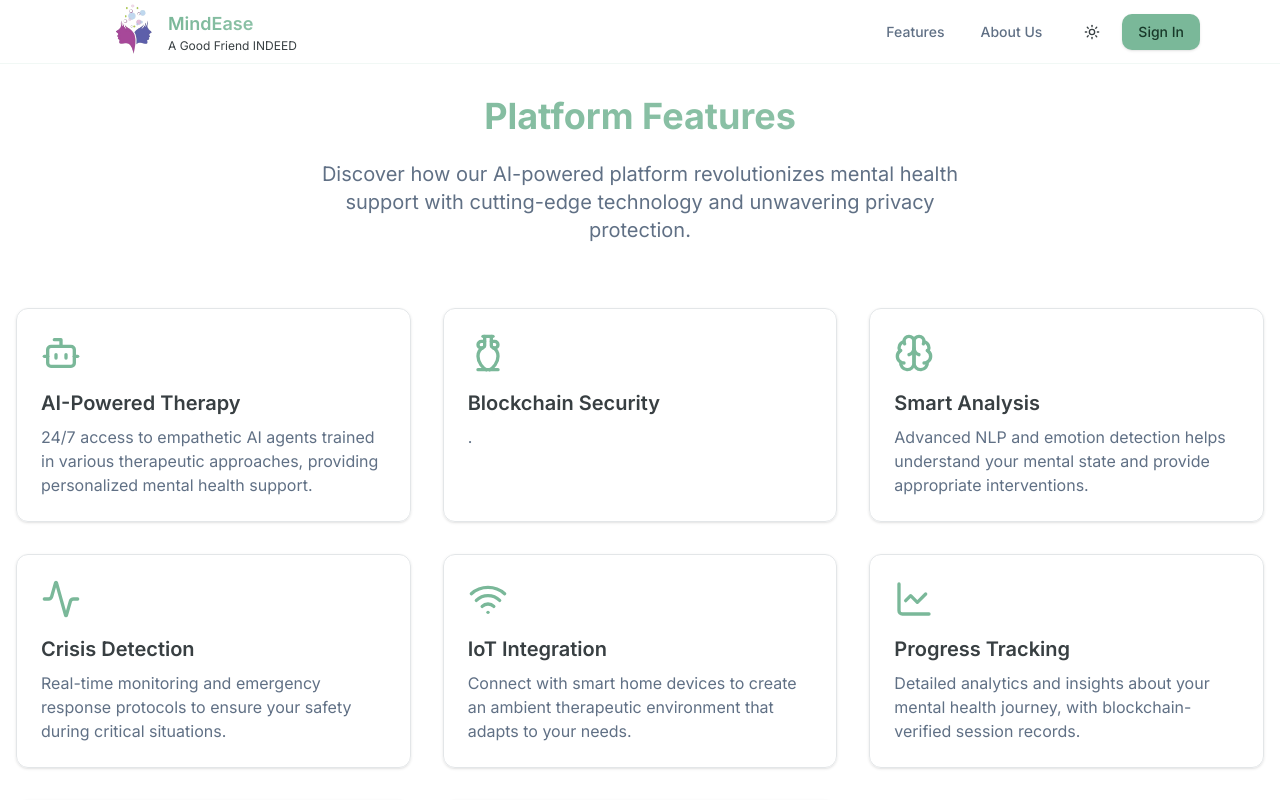
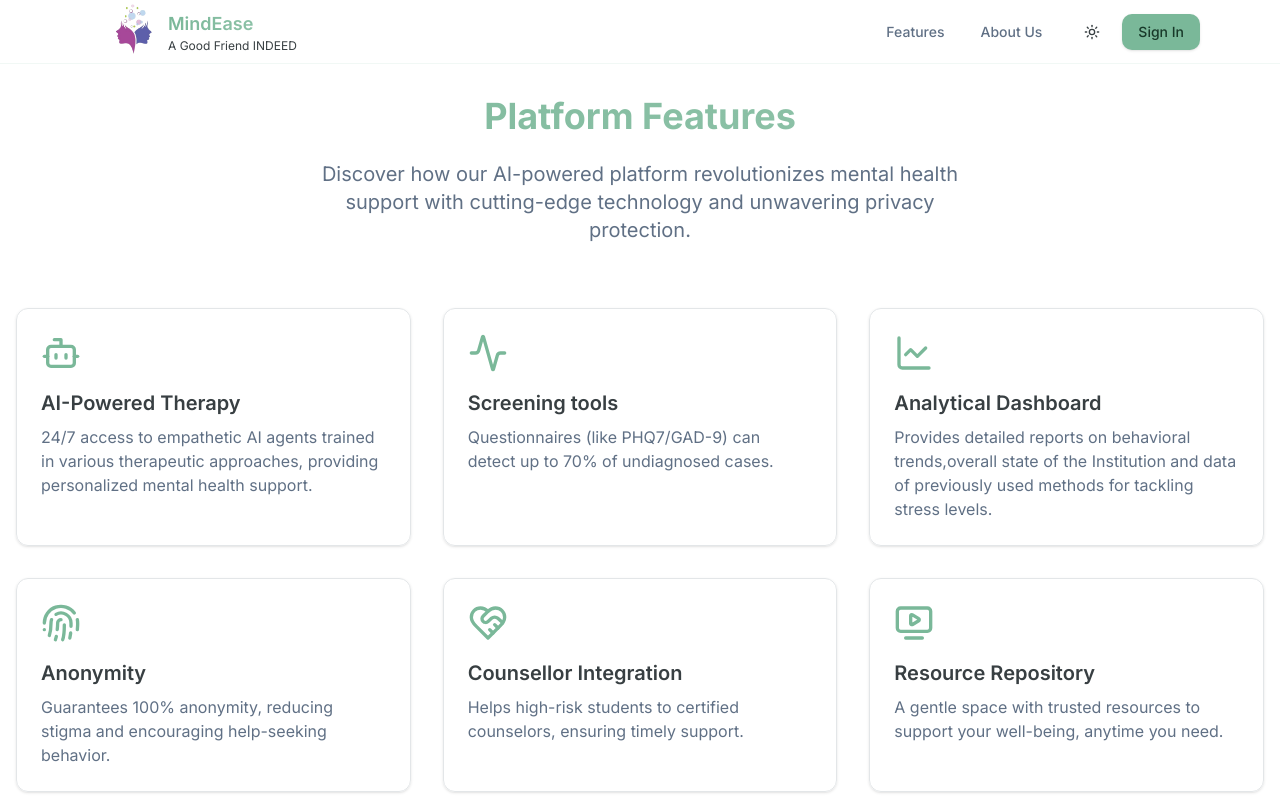
Before and after one commit to vaibhavbudhia/MindEase-FrontEnd, a Next.js app: page /features in a window 1280 px wide. Shown: the top 800 px of the page. Built offline with nearby package versions, Linux system fonts and the light colour scheme.

Commit message:
page.tsx

```diff
--- a/app/features/page.tsx
+++ b/app/features/page.tsx
@@ -12,6 +12,8 @@ import {
   Wifi,
   Heart,
   Amphora,
+  HeartHandshake,
+  TvMinimalPlay,
 } from "lucide-react";
 
 const features = [
@@ -21,47 +23,36 @@ const features = [
     description:
       "24/7 access to empathetic AI agents trained in various therapeutic approaches, providing personalized mental health support.",
   },
-  {
-    icon: <Amphora  className="w-10 h-10 text-primary" />,
-    title: "Blockchain Security",
-    description:
-      ".",
-  },
-  {
-    icon: <Brain className="w-10 h-10 text-primary" />,
-    title: "Smart Analysis",
-    description:
-      "Advanced NLP and emotion detection helps understand your mental state and provide appropriate interventions.",
-  },
+
   {
     icon: <Activity className="w-10 h-10 text-primary" />,
-    title: "Crisis Detection",
+    title: "Screening tools",
     description:
-      "Real-time monitoring and emergency response protocols to ensure your safety during critical situations.",
-  },
-  {
-    icon: <Wifi className="w-10 h-10 text-primary" />,
-    title: "IoT Integration",
-    description:
-      "Connect with smart home devices to create an ambient therapeutic environment that adapts to your needs.",
+      "Questionnaires (like PHQ7/GAD-9) can detect up to 70% of undiagnosed cases.",
   },
   {
     icon: <LineChart className="w-10 h-10 text-primary" />,
-    title: "Progress Tracking",
+    title: "Analytical Dashboard",
     description:
-      "Detailed analytics and insights about your mental health journey, with blockchain-verified session records.",
+      "Provides detailed reports on behavioral trends,overall state of the Institution and data of previously used methods for tackling stress levels.",
   },
   {
     icon: <Fingerprint className="w-10 h-10 text-primary" />,
-    title: "Privacy First",
+    title: "Anonymity",
     description:
-      "End-to-end encryption and zero-knowledge proofs ensure your data remains completely confidential.",
+      "Guarantees 100% anonymity, reducing stigma and encouraging help-seeking behavior.",
   },
   {
-    icon: <Heart className="w-10 h-10 text-primary" />,
-    title: "Holistic Care",
+    icon: <HeartHandshake className="w-10 h-10 text-primary" />,
+    title: "Counsellor Integration",
     description:
-      "Integration with wearables and health providers for comprehensive mental wellness monitoring.",
+      "Helps high-risk students to certified counselors, ensuring timely support.",
+  },
+  {
+    icon: <TvMinimalPlay className="w-10 h-10 text-primary" />,
+    title: "Resource Repository",
+    description:
+      "A gentle space with trusted resources to support your well-being, anytime you need.",
   },
 ];
 
```
